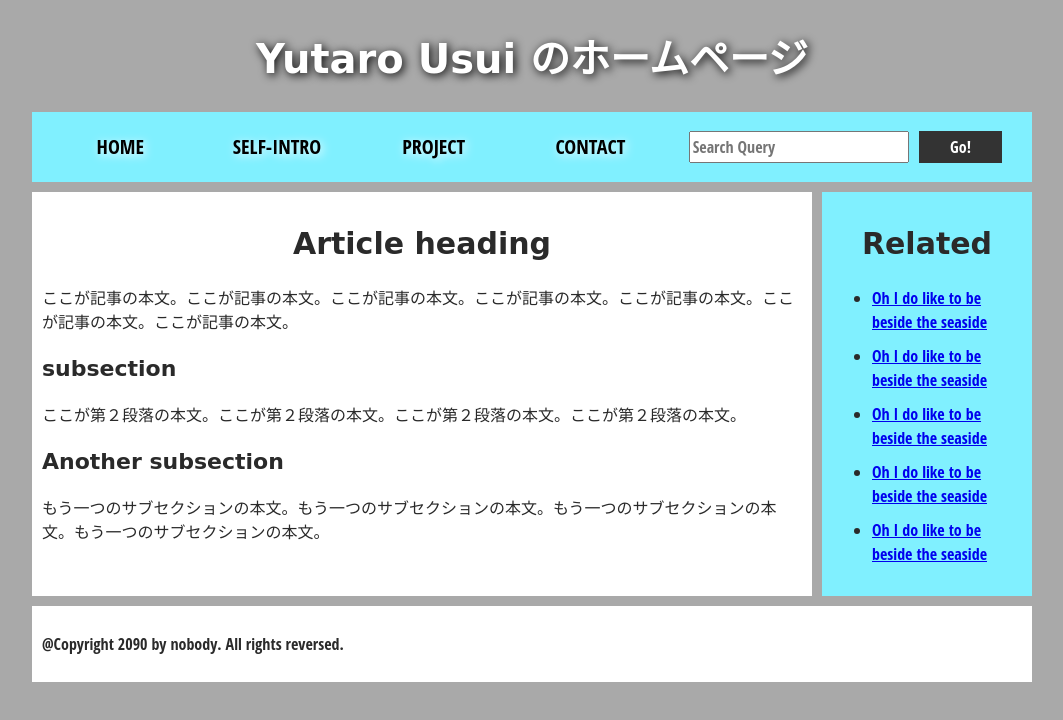
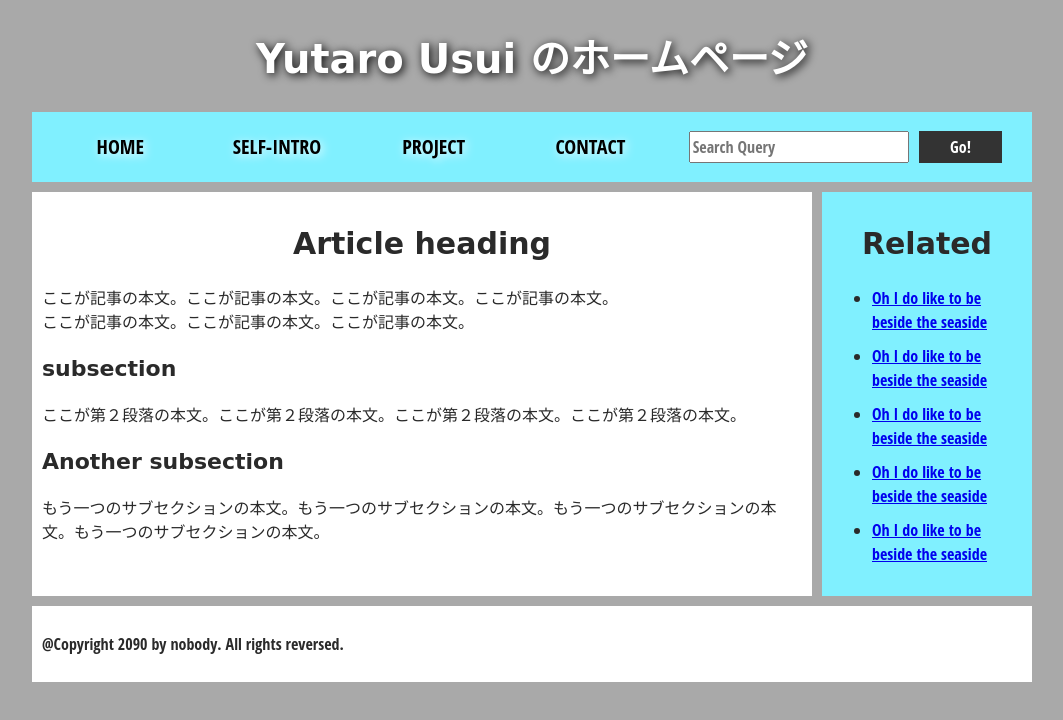
Before and after one commit to usui324/html_basic, a plain HTML site: page sample/homepage.html in a window 1280 px wide. Shown: the whole page, without its empty margins (108-1171 px from the left). Drawn offline with Linux system fonts and the light colour scheme.

Commit message:
改行の追加

```diff
--- a/sample/homepage.html
+++ b/sample/homepage.html
@@ -33,7 +33,10 @@
         <main>
             <article>
                 <h2>Article heading</h2>
-                <p>ここが記事の本文。ここが記事の本文。ここが記事の本文。ここが記事の本文。ここが記事の本文。ここが記事の本文。ここが記事の本文。</p>
+                <p>
+                    ここが記事の本文。ここが記事の本文。ここが記事の本文。ここが記事の本文。<br>
+                    ここが記事の本文。ここが記事の本文。ここが記事の本文。
+                </p>
                 <h3>subsection</h3>
                 <p>ここが第２段落の本文。ここが第２段落の本文。ここが第２段落の本文。ここが第２段落の本文。</p>
                 <h3>Another subsection</h3>
```
